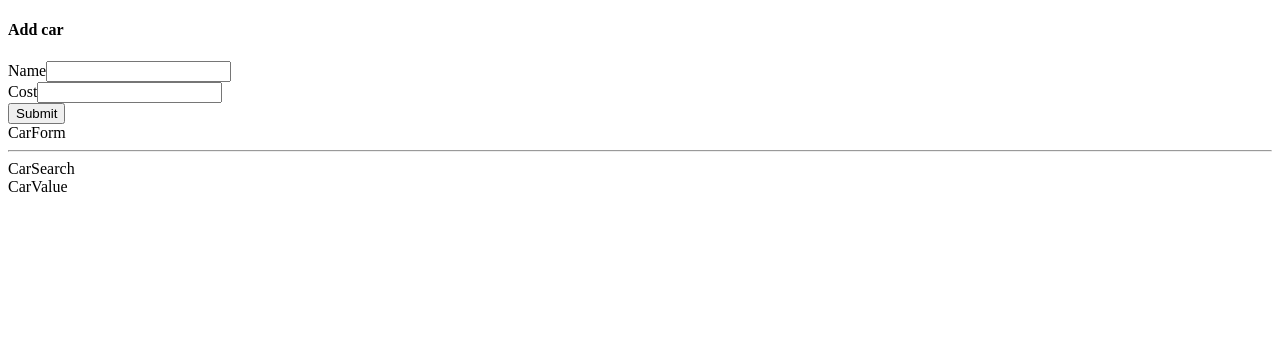
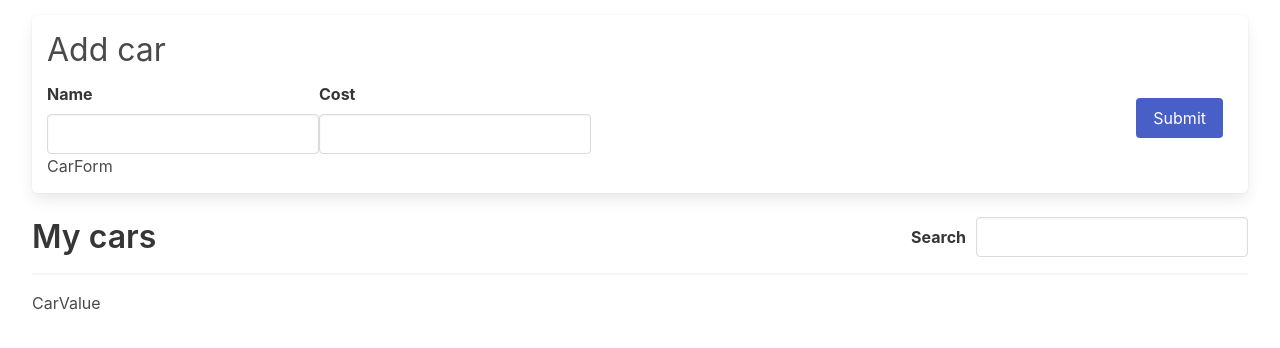
Before and after one commit to rashidpbi/cars, a React (Create React App) app: page / in a window 1280 px wide. Shown: the top 348 px of the page. Built offline with nearby package versions, Linux system fonts and the light colour scheme.

Commit message:
simple start for search

```diff
--- a/package.json
+++ b/package.json
@@ -7,6 +7,7 @@
     "@testing-library/jest-dom": "^5.17.0",
     "@testing-library/react": "^13.4.0",
     "@testing-library/user-event": "^13.5.0",
+    "bulma": "^0.9.4",
     "react": "^18.2.0",
     "react-dom": "^18.2.0",
     "react-redux": "^9.1.0",
--- a/src/App.js
+++ b/src/App.js
@@ -4,10 +4,10 @@
 import CarValue from "./components/CarValue";
 function App(){
 
- return(<div>
+ return(<div className="container is-fluid">
    <CarForm/>
+   <CarSearch/>
    <CarList/>
-   <CarSearch/>
    <CarValue/>
  </div>)
 }
--- a/src/components/CarSearch.js
+++ b/src/components/CarSearch.js
@@ -1,9 +1,27 @@
+import {useDispatch,useSelector} from 'react-redux'
+import {changeSearchTerm} from '../store'
 import React from 'react'
 
 function CarSearch() {
+  const dispatch = useDispatch();
+  const searchTerm = useSelector((state)=>{
+    return state.cars.searchTerm;
+  })
+
+  const handleSearchTermChange = (e)=>{
+    dispatch(changeSearchTerm(e.target.value))
+
+  }
   return (
-    <div>
-      CarSearch
+    <div className='list-header'>
+      <h3 className='title is-3'>My cars</h3>
+      <div className='search field is-horizontal'>
+        <label className='label'>Search</label>
+        <input className='input'
+        value={searchTerm}
+        onChange={handleSearchTermChange}
+        />
+      </div>
     </div>
   )
 }
--- a/src/index.js
+++ b/src/index.js
@@ -1,3 +1,5 @@
+import 'bulma/css/bulma.css'
+import './styles.css'
 import React from "react";
 import ReactDOM from "react-dom/client";
 import App from "./App";
--- a/src/store/slices/formSlice.js
+++ b/src/store/slices/formSlice.js
@@ -1,5 +1,5 @@
 import {createSlice} from '@reduxjs/toolkit'
-
+import { addCar} from './carsSlice';
 const formSlice = createSlice({
    name: 'form',
    initialState:{
@@ -13,6 +13,12 @@
        changeCost(state,action){
         state.cost = action.payload;
        }
+   },
+   extraReducers(builder){
+    builder.addCase(addCar,(state,action)=>{
+        state.name = '';
+        state.cost = 0;
+    })
    }
 })
 
```
Also changed, not shown: src/styles.css (renamed from styles.css), 1 other file (tests, documents, lock files or other folders).
